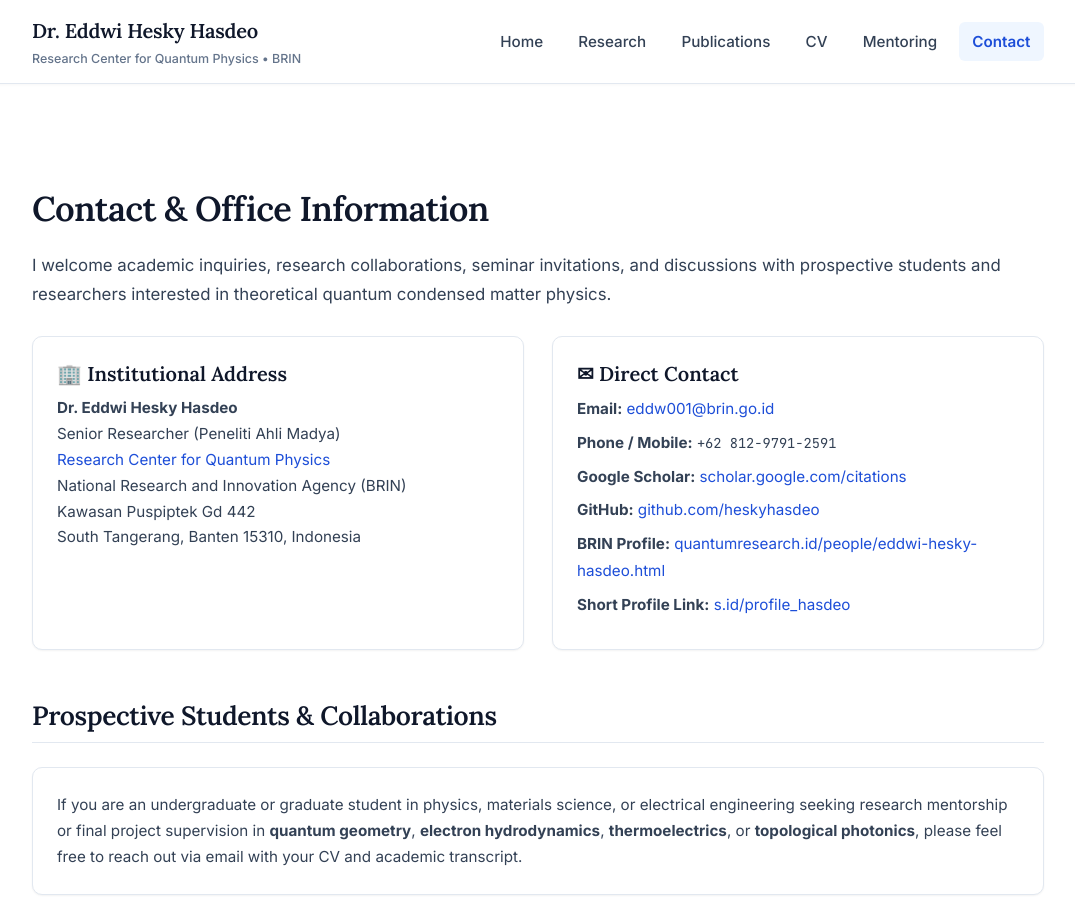
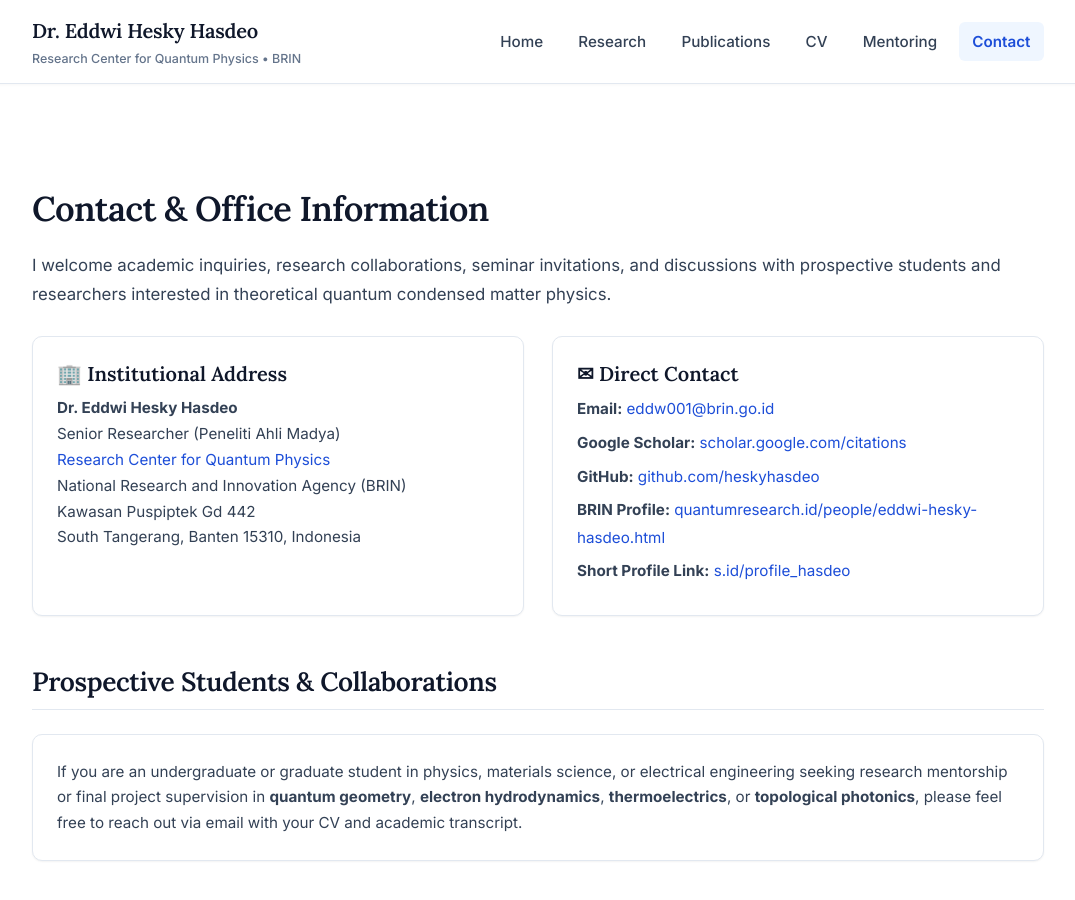
Before and after one commit to heskyhasdeo/heskyhasdeo.github.io, a Jekyll site: the page built from contact.markdown, in a window 1280 px wide and 900 px high. Shown: the whole window, without its empty margins (102-1177 px from the left). Built offline with Jekyll 4.4.1, drawn with Linux system fonts in a browser that asks for light colours.

Commit message:
Remove phone number from contact page

```diff
--- a/contact.markdown
+++ b/contact.markdown
@@ -31,9 +31,6 @@ description: "Contact information and office location of Dr. Eddwi Hesky Hasdeo
         <strong>Email:</strong> <a href="mailto:{{ site.email }}">{{ site.email }}</a>
       </li>
       <li>
-        <strong>Phone / Mobile:</strong> <code>+62 812-9791-2591</code>
-      </li>
-      <li>
         <strong>Google Scholar:</strong> <a href="{{ site.scholar_url }}" target="_blank" rel="noopener">scholar.google.com/citations</a>
       </li>
       <li>
```
